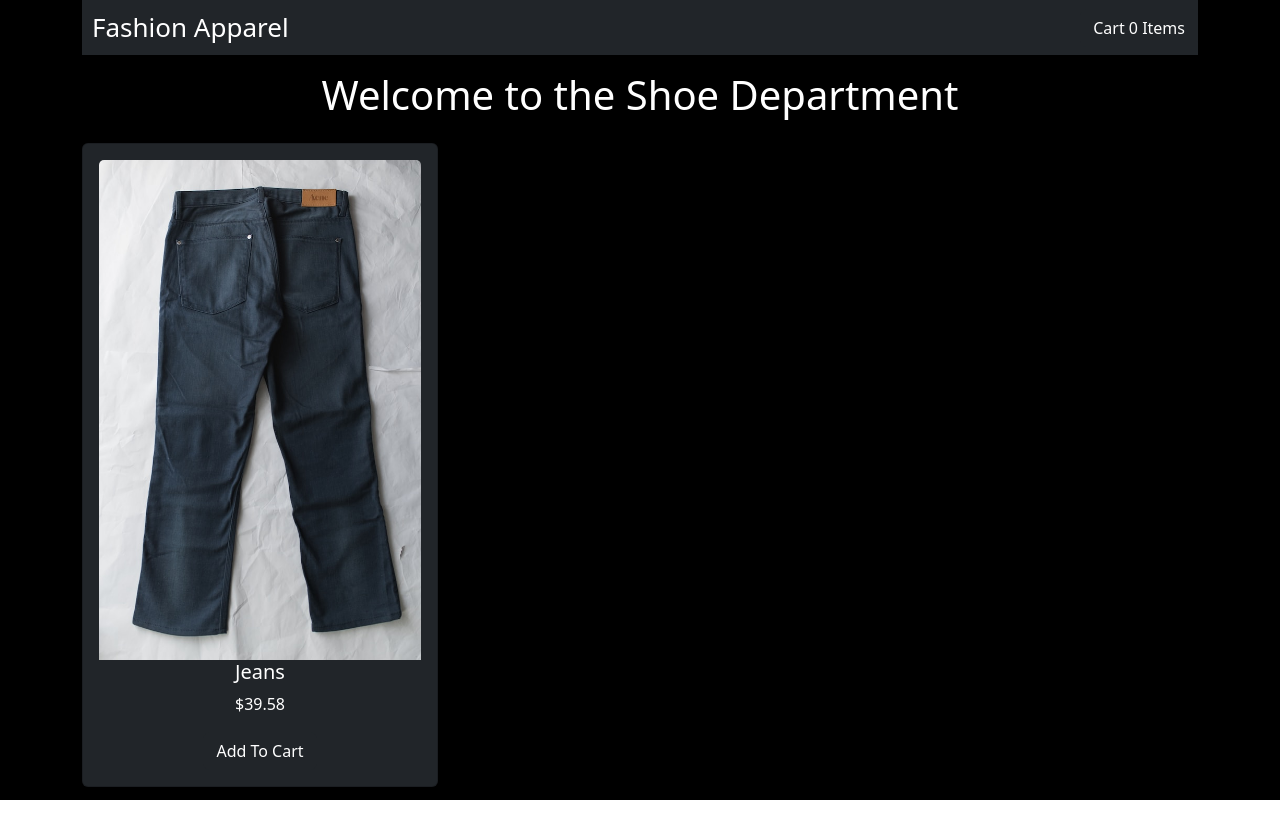
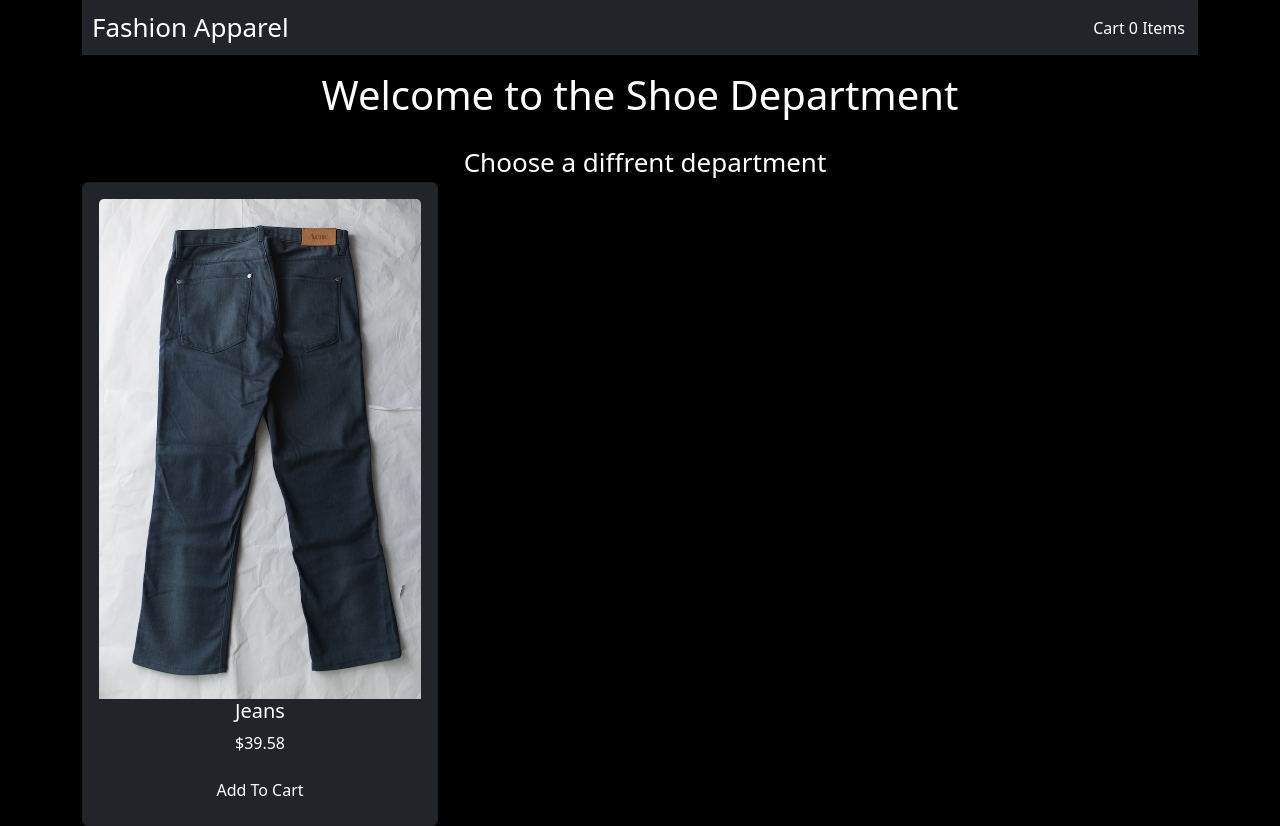
Before and after one commit to SalamanderCtesiphon/fashion-boutique, a React (Create React App) app: page /pants in a window 1280 px wide. Before the commit the page ends 800 px from the top, so only its background shows below. Built offline with nearby package versions, Linux system fonts and the light colour scheme.

Commit message:
added links that enable the user to navigate through the site easily

```diff
--- a/src/pages/Pants.js
+++ b/src/pages/Pants.js
@@ -11,6 +11,7 @@ function Pants() {
   return (
     <>
       <h1 align='center' className='p-3' >Welcome to the Shoe Department</h1>
+      <a href='/categories' className='navLinks' >Choose a diffrent department</a>
       <Row xs={1} md={3} className='g-4'>
         {tempArray.map((product, idx) => (
           <Col align="center" key={idx}>
--- a/src/pages/Shirts.js
+++ b/src/pages/Shirts.js
@@ -11,6 +11,7 @@ function Shirts() {
   return (
     <>
     <h1 align='center' className='p-3' >Welcome to the Shirt Department</h1>
+    <a href='/categories' className='navLinks' >Choose a diffrent department</a>
     <Row xs={1} md={3} className='g-4'>
       {tempArray.map((product, idx) => (
         <Col align="center" key={idx}>
--- a/src/pages/Shoes.js
+++ b/src/pages/Shoes.js
@@ -11,6 +11,7 @@ function Shoes() {
   return (
     <>
       <h1 align='center' className='p-3' >Welcome to the Shoe Department</h1>
+      <a href='/categories' className='navLinks' >Choose a diffrent department</a>
       <Row xs={1} md={3} className='g-4'>
         {tempArray.map((product, idx) => (
           <Col align="center" key={idx}>
```
